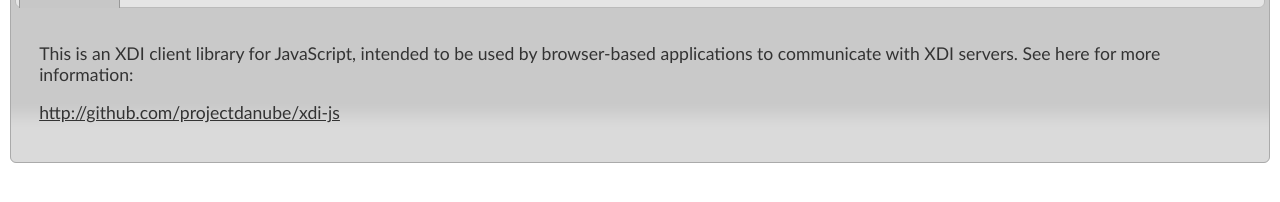
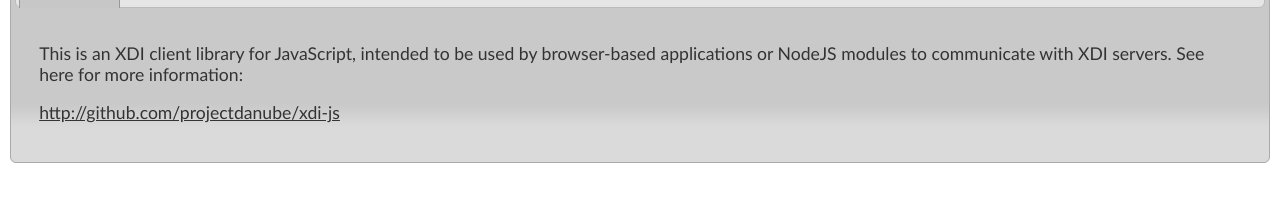
Before and after one commit to projectdanube/xdi-js, a website: page index.html in a window 1280 px wide. Shown: the part 96-298 px from the top of the page. Drawn offline with Linux system fonts and the light colour scheme.

Commit message:
added wording for NodeJS

```diff
--- a/index.html
+++ b/index.html
@@ -201,7 +201,7 @@
 </ul>
 
 <div id="tabs-1">
-<p>This is an XDI client library for JavaScript, intended to be used by browser-based applications to communicate with XDI servers. See here for more information:</p>
+<p>This is an XDI client library for JavaScript, intended to be used by browser-based applications or NodeJS modules to communicate with XDI servers. See here for more information:</p>
 <p><a href="http://github.com/projectdanube/xdi-js">http://github.com/projectdanube/xdi-js</a></p>
 </div>
 
```
Also changed, not shown: README.md.
